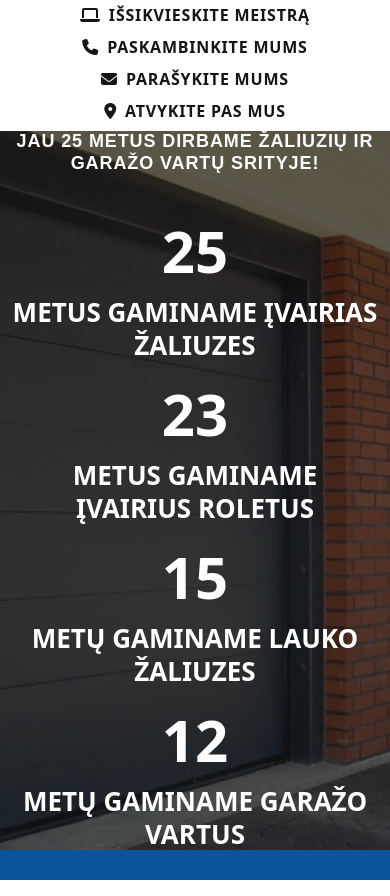
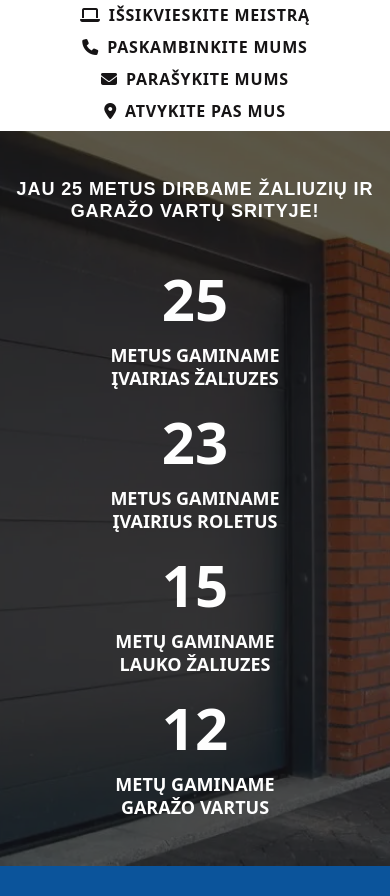
Before and after one commit to Ginjak/Isveta, a plain HTML site: page index.html in a window 390 px wide. Shown: the part 2900-3796 px from the top of the page. Drawn offline with nearby package versions, Linux system fonts and the light colour scheme.

Commit message:
Patirtis section

```diff
--- a/index.html
+++ b/index.html
@@ -628,7 +628,7 @@
           class="main-banner-patirtis position-relative d-flex flex-column jusitfy-content-center align-items-center"
         >
           <div
-            class="container-xxl position-relative flex-grow-1 d-flex flex-column justify-content-center"
+            class="container-xxl position-relative flex-grow-1 d-flex flex-column justify-content-center py-5 py-sm-0"
           >
             <div>
               <h2
--- a/styles.css
+++ b/styles.css
@@ -336,6 +336,9 @@ ul {
   .patirtis-heading {
     font-size: 26px;
   }
+  .main-banner-patirtis .patirtis-txt {
+    font-size: 22px;
+  }
 }
 @media (max-width: 992px) {
   #main-page-slider .slider-heading {
@@ -349,6 +352,9 @@ ul {
   .meistras-heading,
   .patirtis-heading {
     font-size: 24px;
+  }
+  .main-banner-patirtis .patirtis-txt {
+    max-width: 220px;
   }
 }
 
@@ -365,6 +371,9 @@ ul {
   .meistras-heading,
   .patirtis-heading {
     font-size: 22px;
+  }
+  .main-banner-patirtis .patirtis-txt {
+    font-size: 18px;
   }
 }
 
```
